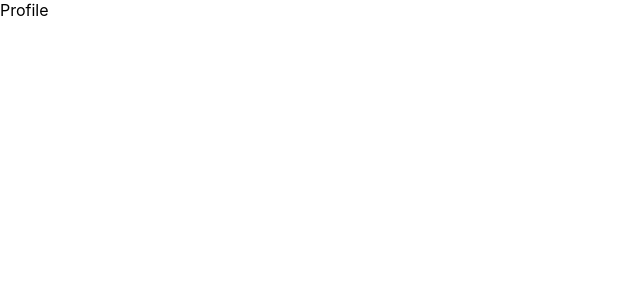
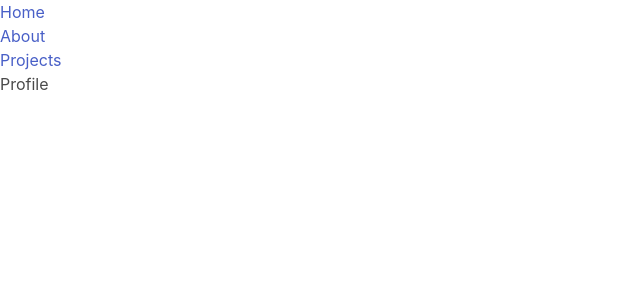
Before and after one commit to heyynat/heyynat.github.io, a React (Create React App) app in the folder heyynat-dev/: page / in a window 1280 px wide. Shown: the top 300 px of the page, without its empty margins (0-640 px from the left). Built offline with nearby package versions, Linux system fonts and the light colour scheme.

Commit message:
Criando base do componenente Header

```diff
--- a/heyynat-dev/src/App.js
+++ b/heyynat-dev/src/App.js
@@ -3,11 +3,15 @@ import { BrowserRouter, Switch, Route } from 'react-router-dom';
 import NotFound from './pages/NotFound';
 import MyProjects from './pages/MyProjects';
 import Profile from './components/Profile';
+import Header from './components/Header';
 
 class App extends React.Component {
   render() {
     return (
       <BrowserRouter>
+        <header>
+          <Header />
+        </header>
         <Switch>
           <Route exact path="/"><Profile /></Route>
           <Route path="/myprojects"><MyProjects /></Route>
--- /dev/null
+++ b/heyynat-dev/src/components/Header.jsx
@@ -0,0 +1,24 @@
+import React, { Component } from 'react';
+import {Link }from 'react-router-dom';
+
+class Header extends Component {
+  render() {
+    return (
+      <nav>
+        <ul>
+          <li>
+            <Link to="/">Home</Link>
+          </li>
+          <li>
+            <Link to="/about">About</Link>
+          </li>
+          <li>
+            <Link to="/myprojects">Projects</Link>
+          </li>
+        </ul>
+      </nav>
+    )
+  }
+}
+
+export default Header;
--- a/heyynat-dev/src/index.css
+++ b/heyynat-dev/src/index.css
@@ -1,13 +1 @@
-body {
-  margin: 0;
-  font-family: -apple-system, BlinkMacSystemFont, 'Segoe UI', 'Roboto', 'Oxygen',
-    'Ubuntu', 'Cantarell', 'Fira Sans', 'Droid Sans', 'Helvetica Neue',
-    sans-serif;
-  -webkit-font-smoothing: antialiased;
-  -moz-osx-font-smoothing: grayscale;
-}
-
-code {
-  font-family: source-code-pro, Menlo, Monaco, Consolas, 'Courier New',
-    monospace;
-}
+@import "https://cdn.jsdelivr.net/npm/bulma@0.9.3/css/bulma-rtl.min.css";
```
